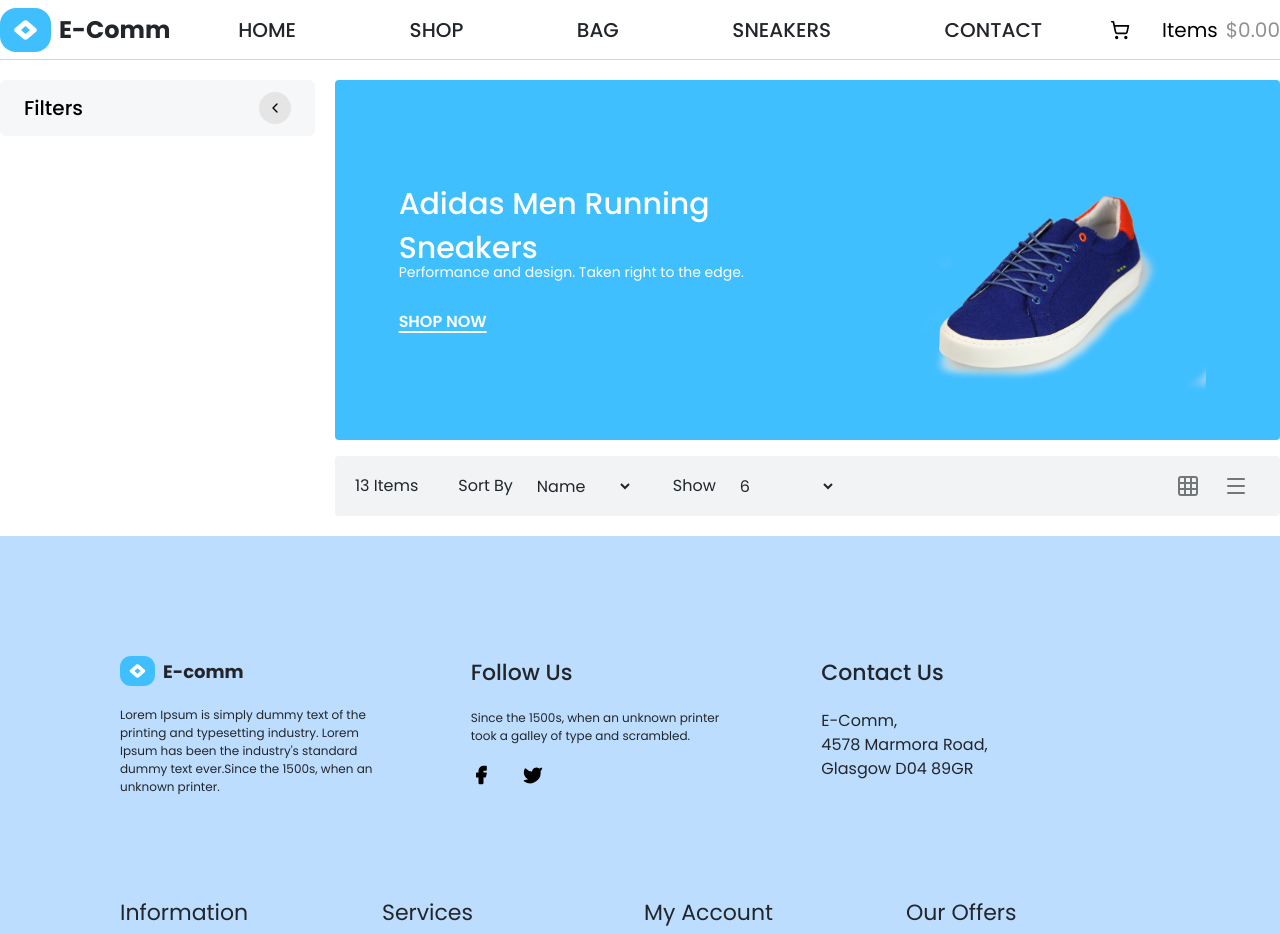
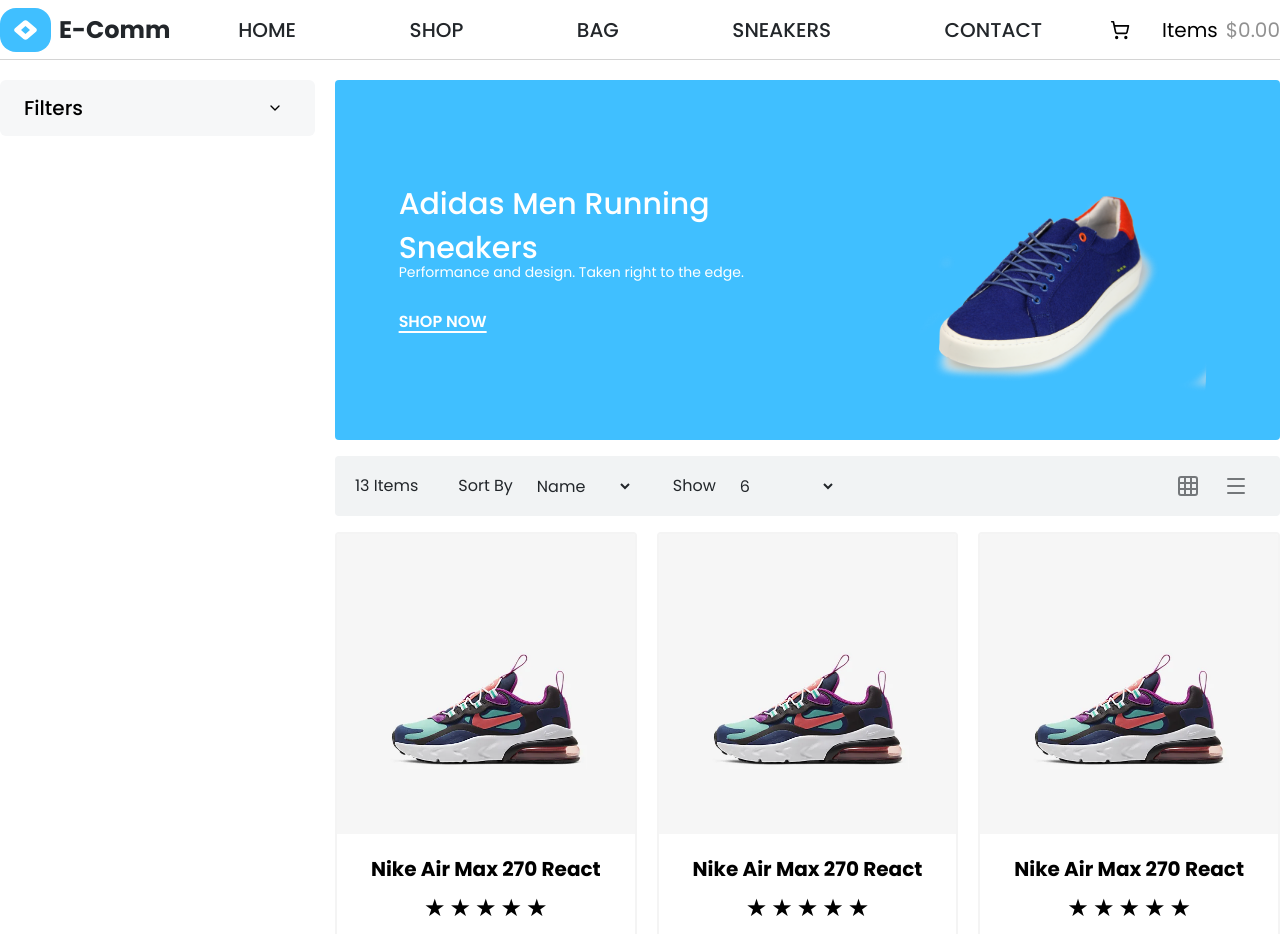
Before and after one commit to adiityasharma/e-comm, a React (Vite) app: page /shop in a window 1280 px wide. Shown: the top 934 px of the page. Built offline with nearby package versions, Linux system fonts and the light colour scheme.

Commit message:
Add ProductCard component and integrate it into Shop page; include shoe image and rating functionality

```diff
--- /dev/null
+++ b/src/components/shop/ProductCard.jsx
@@ -0,0 +1,41 @@
+import React from "react";
+
+import shoeImg from "../../asset/images/shoe3.png";
+import RatingStar from "./RatingStar";
+
+const ProductCard = () => {
+  return (
+    <div className="w-full rounded overflow-hidden border-2 border-[#f4f4f4]">
+      <div className="w-full h-40 md:h-60 xl:h-75 overflow-hidden">
+        <img
+          className="w-full h-full object-cover bg-neutral-100"
+          src={shoeImg}
+          alt="shoe image"
+        />
+      </div>
+      <div className="w-full px-4 py-5 flex flex-col justify-center md:items-center md:gap-2">
+        <h1 className="font-[700] text-[18px] xl:text-[20px]">
+          Nike Air Max 270 React
+        </h1>
+        <div>
+          <RatingStar />
+        </div>
+        <div className="flex flex-col  md:flex-row w-full md:items-center md:justify-center md:gap-3">
+          <h1 className="font-[700] text-[16px] xl:text-[18px] text-[#40BFFF]">
+            $299.44
+          </h1>
+          <div className="flex gap-2">
+            <h1 className="line-through text-[14px] xl:text-[16px] font-[400] text-[#9098B1] ">
+              $546.44
+            </h1>
+            <h1 className="font-[700] text-[16px] xl:text-[18px] text-[#FB7181]">
+              24% Off
+            </h1>
+          </div>
+        </div>
+      </div>
+    </div>
+  );
+};
+
+export default ProductCard;
--- /dev/null
+++ b/src/components/shop/RatingStar.jsx
@@ -0,0 +1,28 @@
+import React, { useState } from "react";
+
+const RatingStar = ({ starCount = 5 }) => {
+  const [starValue, setStarValue] = useState();
+  const [hoverValue, setHoverValue] = useState(0);
+
+  return (
+    <div className="flex gap-1 text-2xl ">
+      {[...new Array(starCount)].map((_, index) => (
+        <span
+          onClick={() => setStarValue(index + 1)}
+          key={index}
+          onMouseEnter={() => setHoverValue(index + 1)}
+          onMouseLeave={() => setHoverValue(0)}
+          className={`transition-all duration-400 ease-in-out cursor-default ${
+            (hoverValue === 0 && index < starValue) || index < hoverValue
+              ? "text-yellow-300"
+              : ""
+          }`}
+        >
+          &#9733;
+        </span>
+      ))}
+    </div>
+  );
+};
+
+export default RatingStar;
--- a/src/components/shop/Sidebar.jsx
+++ b/src/components/shop/Sidebar.jsx
@@ -9,20 +9,20 @@
   const [isFilterOpen, setIsFilterOpen] = useState(false);
 
   return (
-    <div className="relative w-full h-full flex-col gap-5 mb-5">
-      <div className="w-full bg-[#F6F7F8] py-3 px-6 rounded-md flex items-center justify-between">
+    <div className=" w-full h-full flex-col gap-5 mb-5">
+      <div
+        onClick={() => setIsFilterOpen(!isFilterOpen)}
+        className="cursor-pointer w-full bg-[#F6F7F8] py-3 px-6 rounded-md flex items-center justify-between"
+      >
         <h1 className="text-[20px] font-[500] ">Filters</h1>
-        <button
-          onClick={() => setIsFilterOpen(!isFilterOpen)}
-          className=" cursor-pointer w-8 h-8 flex items-center justify-center bg-neutral-200 rounded-full"
-        >
+        <div className=" w-8 h-8 flex items-center justify-center rounded-full">
           <ChevronDown
             size={16}
             className={`transition-transform duration-300 ${
-              isFilterOpen ? "rotate-180" : "rotate-90"
+              isFilterOpen ? "rotate-180" : "rotate-0"
             }`}
           />
-        </button>
+        </div>
       </div>
 
       <div
--- a/src/pages/Shop.jsx
+++ b/src/pages/Shop.jsx
@@ -2,6 +2,7 @@
 import Sidebar from '../components/shop/Sidebar'
 import Banner from '../components/shop/Banner'
 import FilterBar from '../components/shop/FilterBar';
+import ProductCard from '../components/shop/ProductCard';
 
 const Shop = () => {
   return (
@@ -11,7 +12,12 @@
       </div>
       <div className="w-full xl:w-[75%] flex flex-col gap-4">
         <Banner />
-        <FilterBar/>
+        <FilterBar />
+        <div className='w-full grid grid-cols-2 lg:grid-cols-3 gap-3 md:gap-5'>
+          <ProductCard/>
+          <ProductCard/>
+          <ProductCard/>
+        </div>
       </div>
     </div>
   );
```
Also changed, not shown: src/asset/images/shoe3.png (added).
